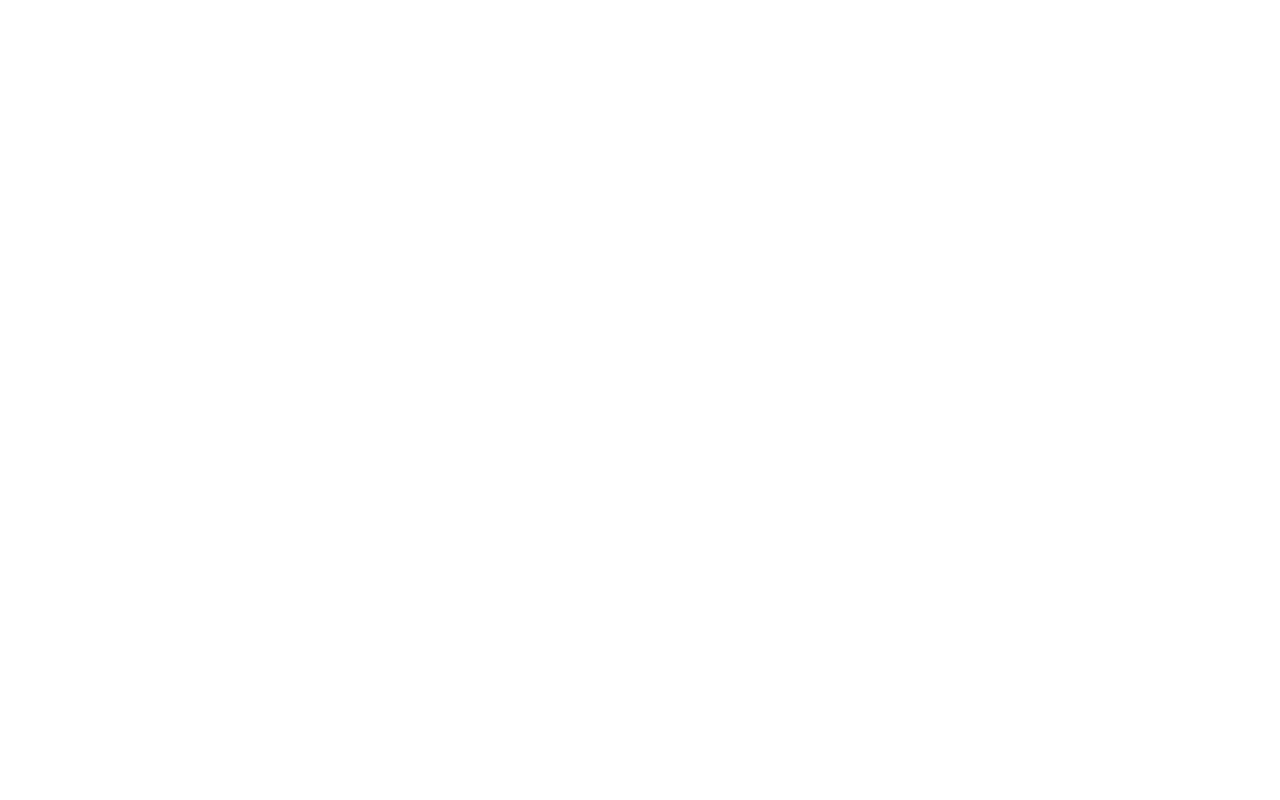
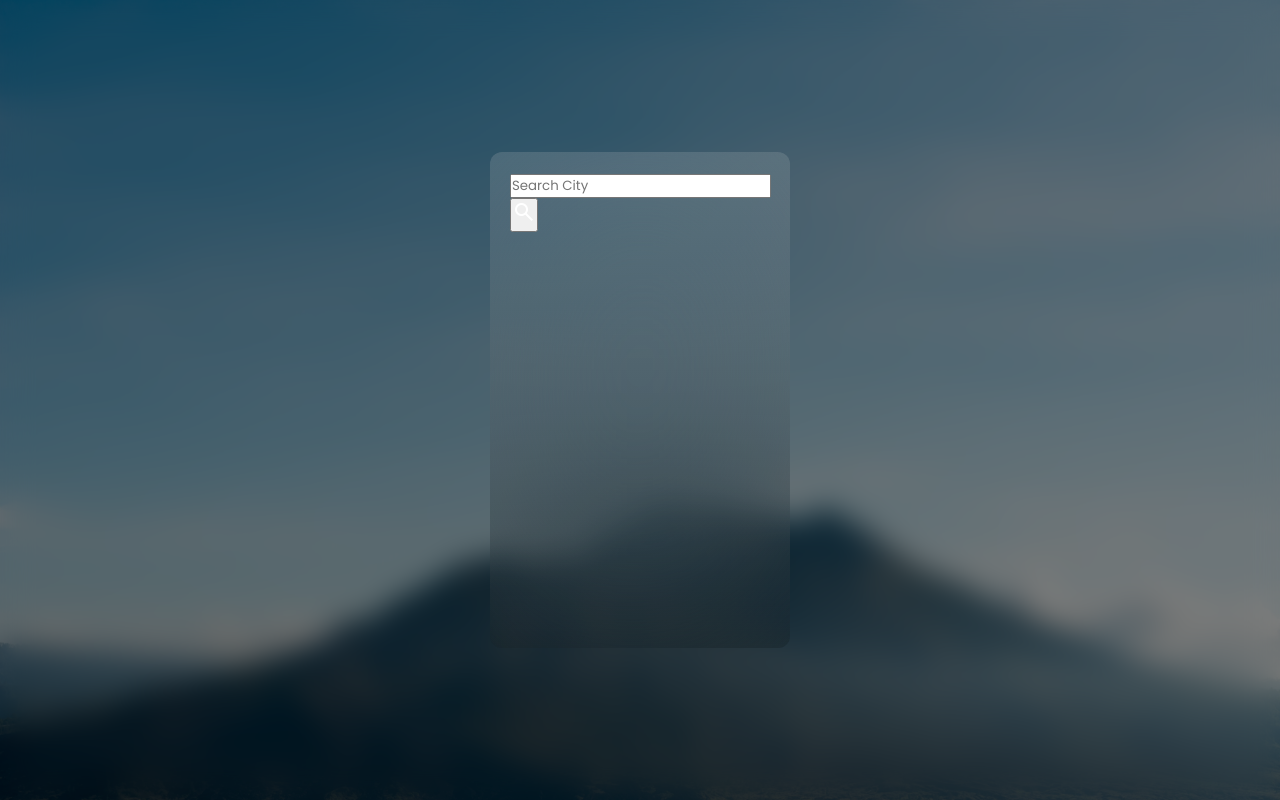
Before and after one commit to muhammadhuzaifaqayyum/Internee.pk, a plain HTML site: page Weather App Using API/index.html in a window 1280 px wide. Drawn offline with nearby package versions, Linux system fonts and the light colour scheme.

Commit message:
Background updated with search bar tag and btn

```diff
--- a/Weather App Using API/index.html
+++ b/Weather App Using API/index.html
@@ -3,7 +3,24 @@
   <head>
     <meta charset="UTF-8" />
     <meta name="viewport" content="width=device-width, initial-scale=1.0" />
-    <title>Document</title>
+    <title>Weather App Using API</title>
+    <link rel="stylesheet" href="style.css" />
+    <script src="script.js" defer></script>
+    <!-- IMPORT GOOGLE ICONS -->
+    <link
+      rel="stylesheet"
+      href="https://fonts.googleapis.com/css2?family=Material+Symbols+Outlined:opsz,wght,FILL,GRAD@24,400,0,0&icon_names=search"
+    />
   </head>
-  <body></body>
+  <body>
+    <main class="main-container">
+      <header class="input-container">
+        <input type="text" class="city-input" placeholder="Search City" />
+
+        <button class="search-btn">
+          <span class="material-symbols-outlined"> search </span>
+        </button>
+      </header>
+    </main>
+  </body>
 </html>
--- a/Weather App Using API/style.css
+++ b/Weather App Using API/style.css
@@ -0,0 +1,40 @@
+@import url("https://fonts.googleapis.com/css2?family=Philosopher:ital,wght@0,400;0,700;1,400;1,700&family=Poppins:ital,wght@0,100;0,200;0,300;0,400;0,500;0,600;0,700;0,800;0,900;1,100;1,200;1,300;1,400;1,500;1,600;1,700;1,800;1,900&display=swap");
+
+* {
+  margin: 0;
+  padding: 0;
+  font-family: "Poppins", sans-serif;
+  box-sizing: border-box;
+  color: white;
+}
+body {
+  background: url(assets/bg.jpg);
+  width: 100%;
+  height: 100dvh;
+  background-size: cover;
+  background-position: center;
+  display: flex;
+  justify-content: center;
+  align-items: center;
+}
+body::before {
+  content: "";
+  position: absolute;
+  width: 100%;
+  height: 100%;
+  background: rgba(0, 0, 0, 0.5);
+  backdrop-filter: blur(15px);
+}
+.main-container {
+  width: 300px;
+  height: 496px;
+  z-index: 1;
+  background: linear-gradient(
+    to top,
+    rgb(0, 0, 0, 0.15),
+    rgb(225, 225, 225, 0.15)
+  );
+  border-radius: 12px;
+  backdrop-filter: blur(100px);
+  padding: 20px;
+}
```
Also changed, not shown: Weather App Using API/assets/bg.jpg (added), Weather App Using API/assets/message/not-found.png (added), Weather App Using API/assets/message/search-city.png (added), Weather App Using API/assets/weather/atmosphere.svg (added), Weather App Using API/assets/weather/clear.svg (added), Weather App Using API/assets/weather/clouds.svg (added), Weather App Using API/assets/weather/drizzle.svg (added), Weather App Using API/assets/weather/rain.svg (added), Weather App Using API/assets/weather/snow.svg (added), Weather App Using API/assets/weather/thunderstorm.svg (added).
